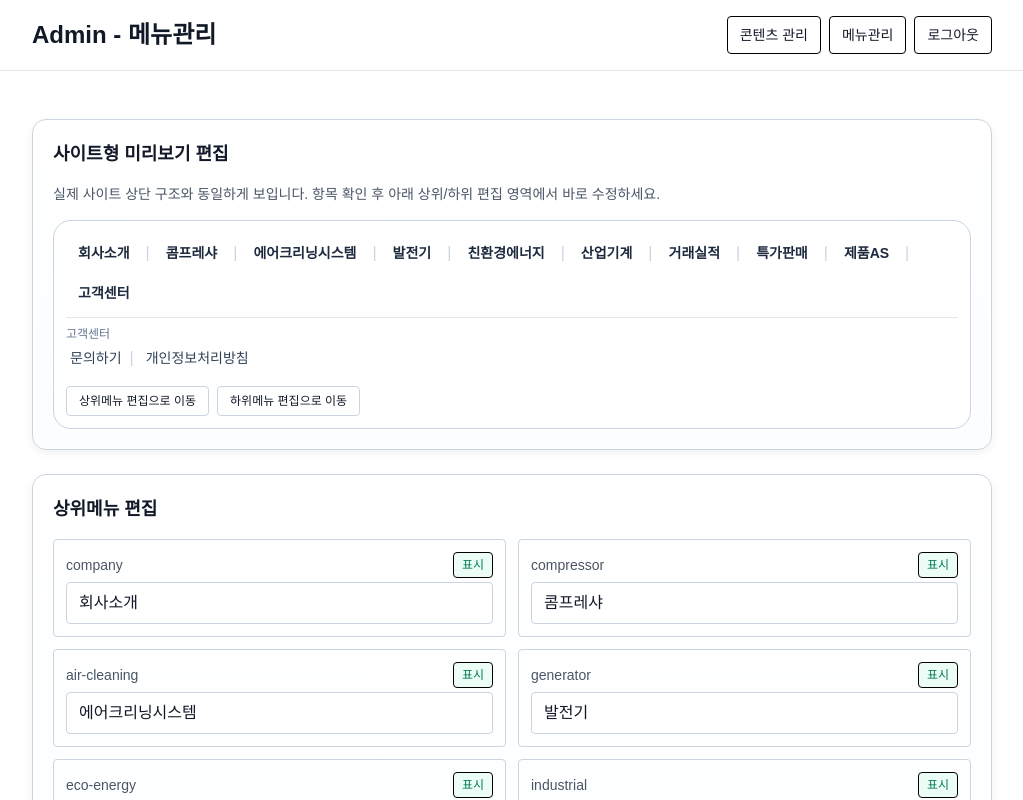
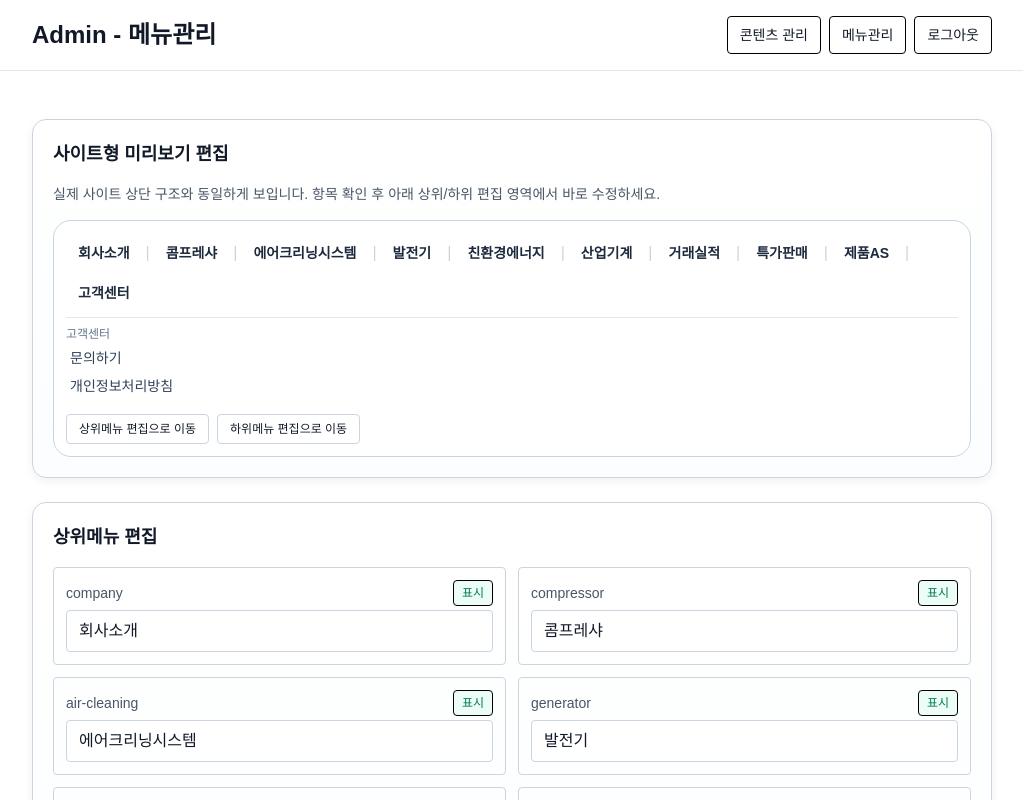
Before and after one commit to gyubot17-stack/mart-web, a Next.js app: page /admin/menu in a window 1280 px wide. Shown: the top 800 px of the page, without its empty margins (128-1151 px from the left). Built offline with nearby package versions, Linux system fonts and the light colour scheme; no server answers.

Commit message:
style(menu): render preview submenus vertically like content editor

```diff
--- a/src/app/admin/menu/page.tsx
+++ b/src/app/admin/menu/page.tsx
@@ -214,11 +214,10 @@ export default function AdminMenuPage() {
                 return (
                   <div key={`preview-sub-${sec.key}`} className="space-y-1">
                     <p className="text-xs text-slate-500">{menuLabels[sec.key] ?? sec.label}</p>
-                    <div className="flex flex-wrap items-center gap-1">
+                    <div className="flex flex-col items-start gap-1">
                       {rows.map((row, idx) => (
                         <div key={`preview-row-${sec.key}-${idx}`} className="flex items-center">
                           <span className="px-1 py-0.5 text-sm text-slate-700">{row.label}</span>
-                          {idx < rows.length - 1 ? <span className="px-1 text-slate-300">|</span> : null}
                         </div>
                       ))}
                     </div>
```
